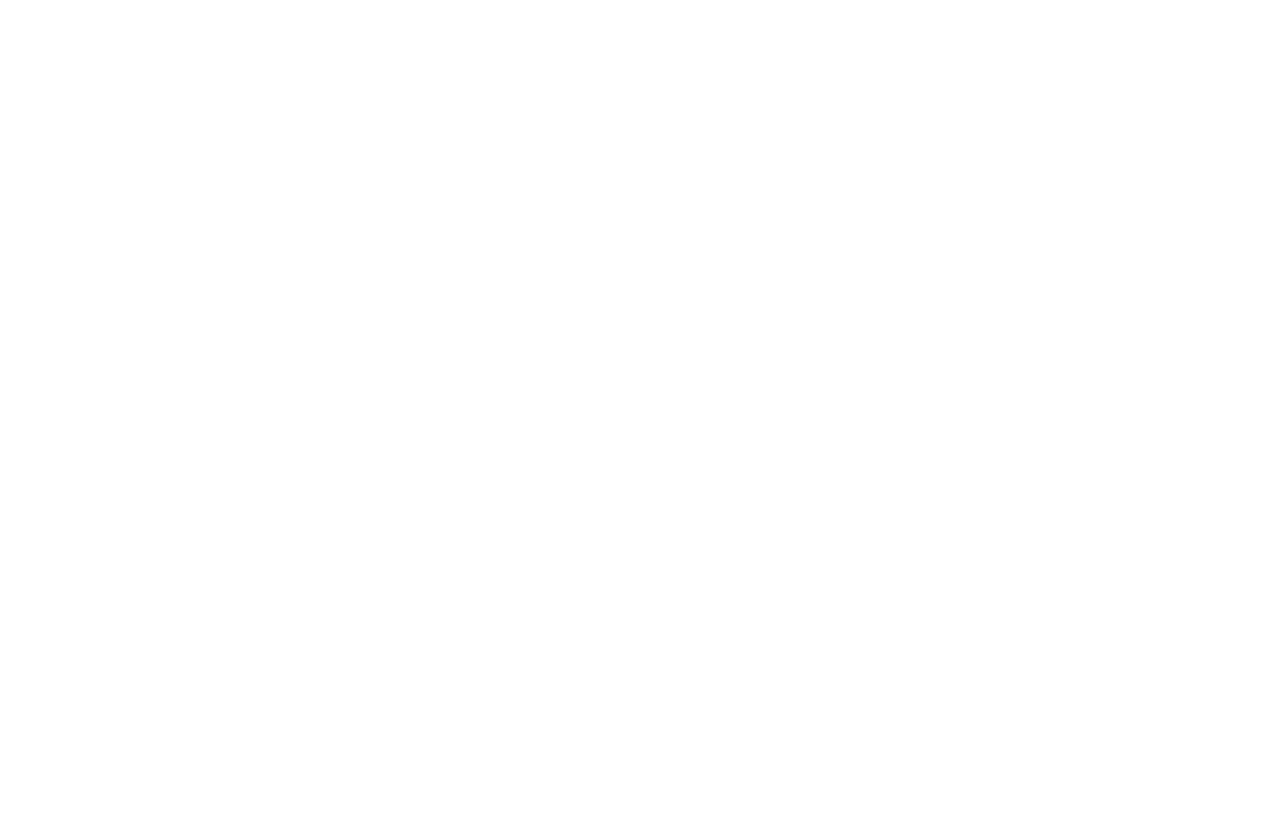
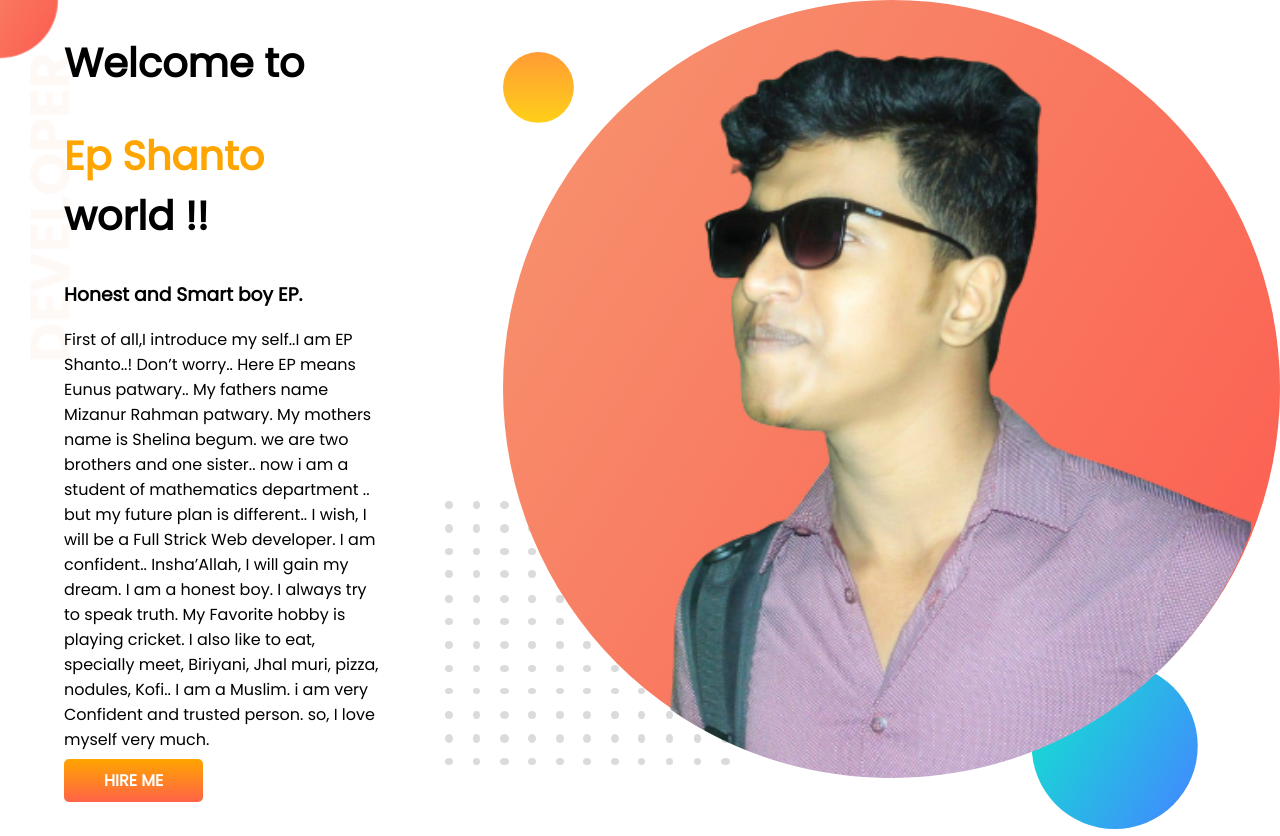
Before and after one commit to eunuspatwary/developer-portfolio, a plain HTML site: page index.html in a window 1280 px wide. Before the commit the page ends 800 px from the top, so only its background shows below. Drawn offline with Linux system fonts and the light colour scheme.

Commit message:
top banner added

```diff
--- a/index.html
+++ b/index.html
@@ -1,13 +1,38 @@
 <!DOCTYPE html>
 <html lang="en">
+
 <head>
     <meta charset="UTF-8">
     <meta http-equiv="X-UA-Compatible" content="IE=edge">
     <meta name="viewport" content="width=device-width, initial-scale=1.0">
     <title>Ep portfolio</title>
+    <link rel="preconnect" href="https://fonts.googleapis.com">
+    <link rel="preconnect" href="https://fonts.gstatic.com" crossorigin>
+    <link href="https://fonts.googleapis.com/css2?family=Poppins&display=swap" rel="stylesheet">
     <link rel="stylesheet" href="style.css">
 </head>
+
 <body>
+    <section class="top-banner">
+        <div class="half-width">
+            <h1>Welcome to</h1>
+            <h1><span class="orange-color">Ep Shanto</span> world !!</h1>
+            <h3>Honest and Smart boy EP.</h3>
+            <p>First of all,I introduce my self..I am EP Shanto..! Don’t worry.. Here EP means Eunus patwary.. My
+                fathers name Mizanur Rahman patwary. My mothers name is Shelina begum. we are two brothers and one
+                sister.. now i am a student of mathematics department .. but my future plan is different.. I wish, I
+                will be a Full Strick Web developer. I am confident.. Insha’Allah, I will gain my dream. I am a honest
+                boy. I always try to speak truth. My Favorite hobby is playing cricket. I also like to eat, specially
+                meet, Biriyani, Jhal muri, pizza, nodules, Kofi.. I am a Muslim. i am very Confident and trusted person.
+                so, I love myself very much.
+            </p>
+            <a class="link-button" target="blank" href="https://www.facebook.com/ep.shanto">HIRE ME</a>
+        </div>
 
+        <div class="half-width">
+            <img src="my-bg.png" alt="">
+        </div>
+    </section>
 </body>
+
 </html>
--- a/style.css
+++ b/style.css
@@ -0,0 +1,34 @@
+body{
+    font-family: 'Poppins', sans-serif;
+    margin: 0;
+}
+h1{
+    font-size: 40px;
+}
+.orange-color{
+    color: orange;
+}
+section{
+    display: flex;
+}
+.half-width{
+    width: 50%;
+    padding-left: 5%;
+}
+.half-width{
+    width: 70%;
+}
+.link-button{
+    text-decoration: none;
+    background-image: linear-gradient(orange,tomato);
+    padding: 10px 40px;
+    color: white;
+    font-weight: 700;
+    border-radius: 5px;
+
+}
+
+.top-banner{
+    background-image: url(images/top-banner.png);
+    background-repeat: no-repeat;
+}
```
Also changed, not shown: 111.jpg (added), images/dream-bg.png (added), images/exp-bg.png (added), images/jhankar.png (added), images/jhankar2.png (added), images/my-bg.png (added), images/my-bg2.png (added), images/top-banner.png (added), my-bg.png (added), 7 other files.
